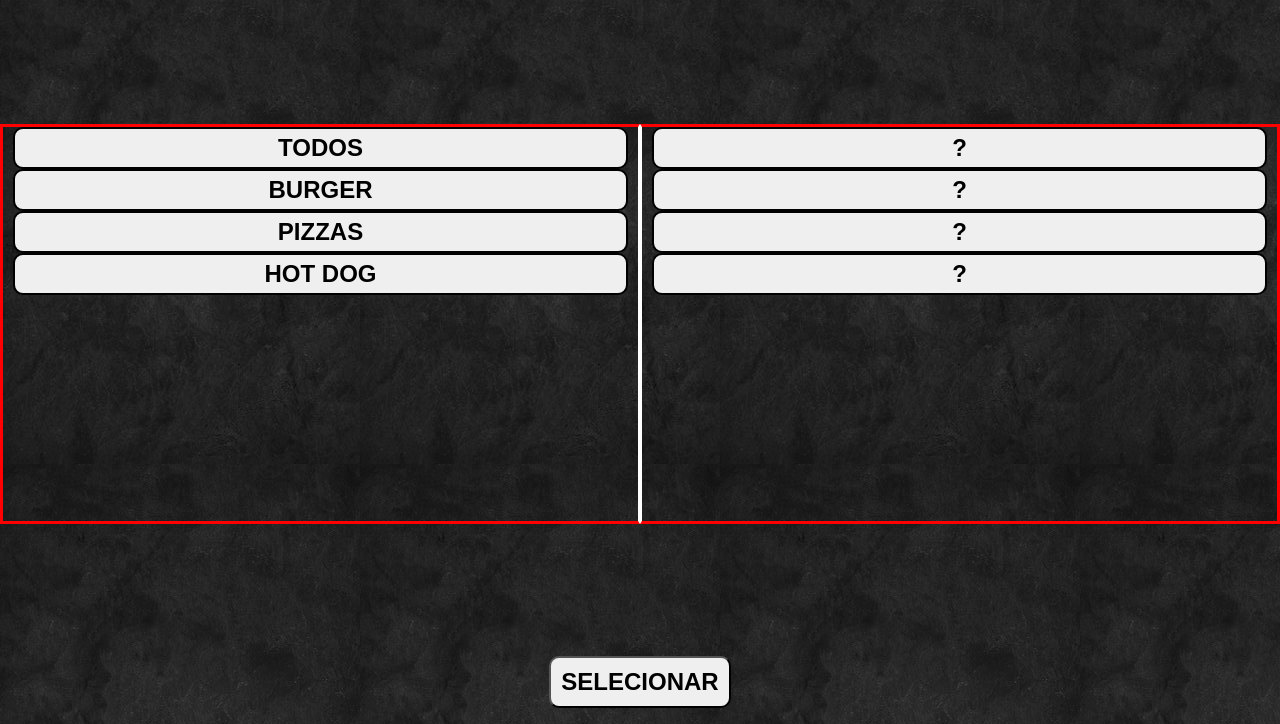
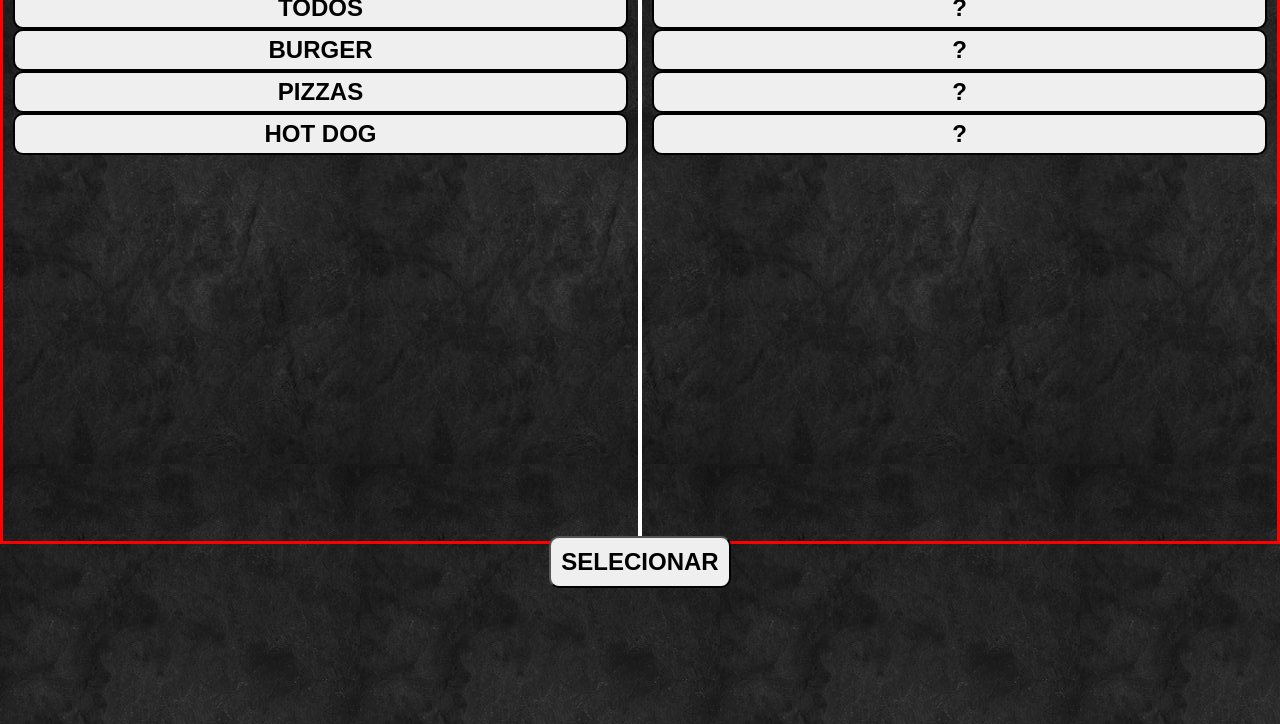
Before and after one commit to dev-brunosantos/sistema-restaurante, a plain HTML site: page sistema/windows/produtos.html in a window 1280 px wide. Shown: the part 76-800 px from the top of the page. Drawn offline with Linux system fonts and the light colour scheme.

Commit message:
Atualização

```diff
--- a/sistema/styles/_produtos.sass
+++ b/sistema/styles/_produtos.sass
@@ -16,14 +16,15 @@
     font-weight: bold
 
 .produtos
-    @include altura-largura()
+    width: 100%
+    height: 85vh
     flex-direction: row
     justify-content: center
     position: relative
 
 .telas
     width: 50%
-    height: 50vh
+    height: 70vh
     border: solid red
 
 .lista-de-produtos
```
Also changed, not shown: sistema/styles/style.css, 1 other file.
